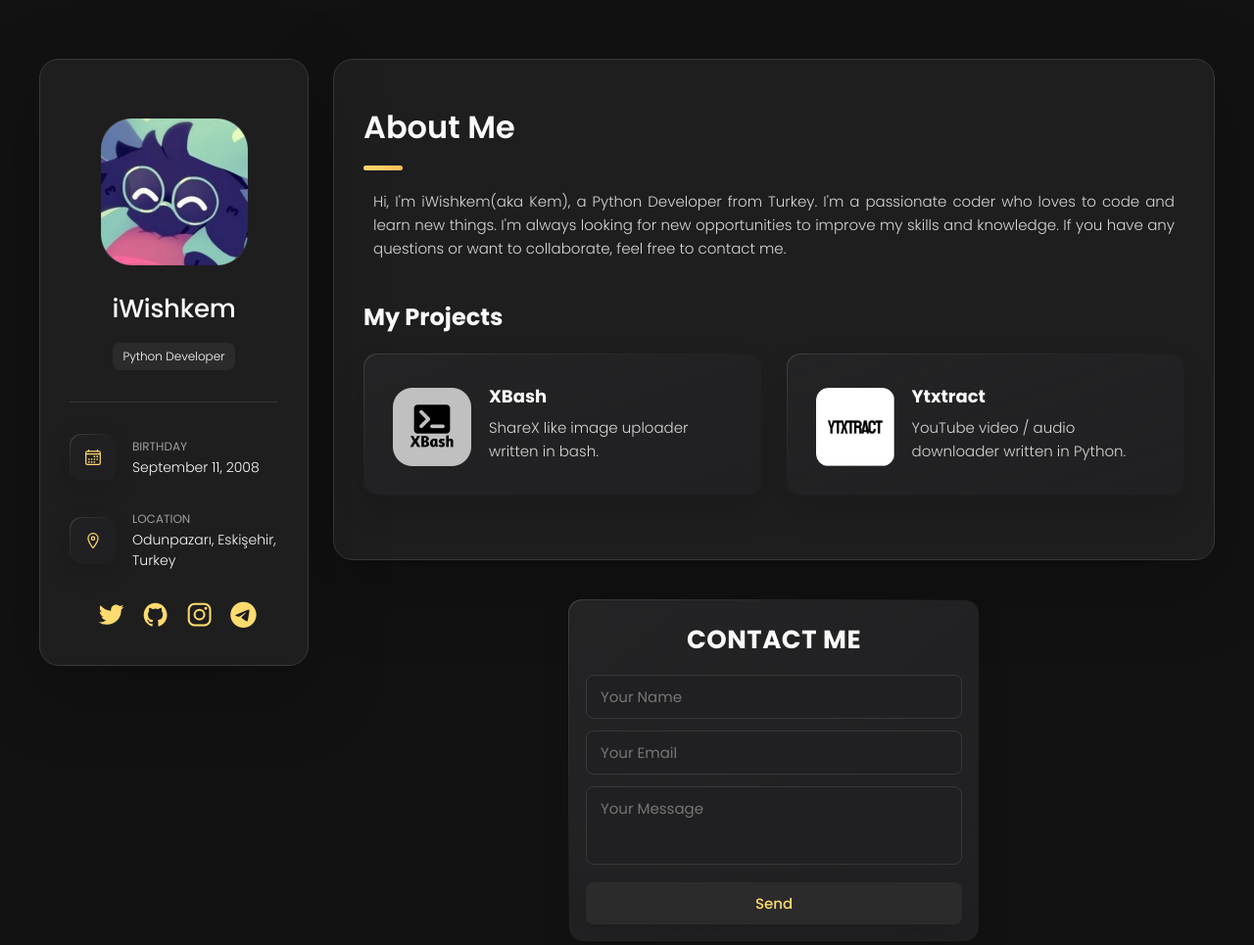
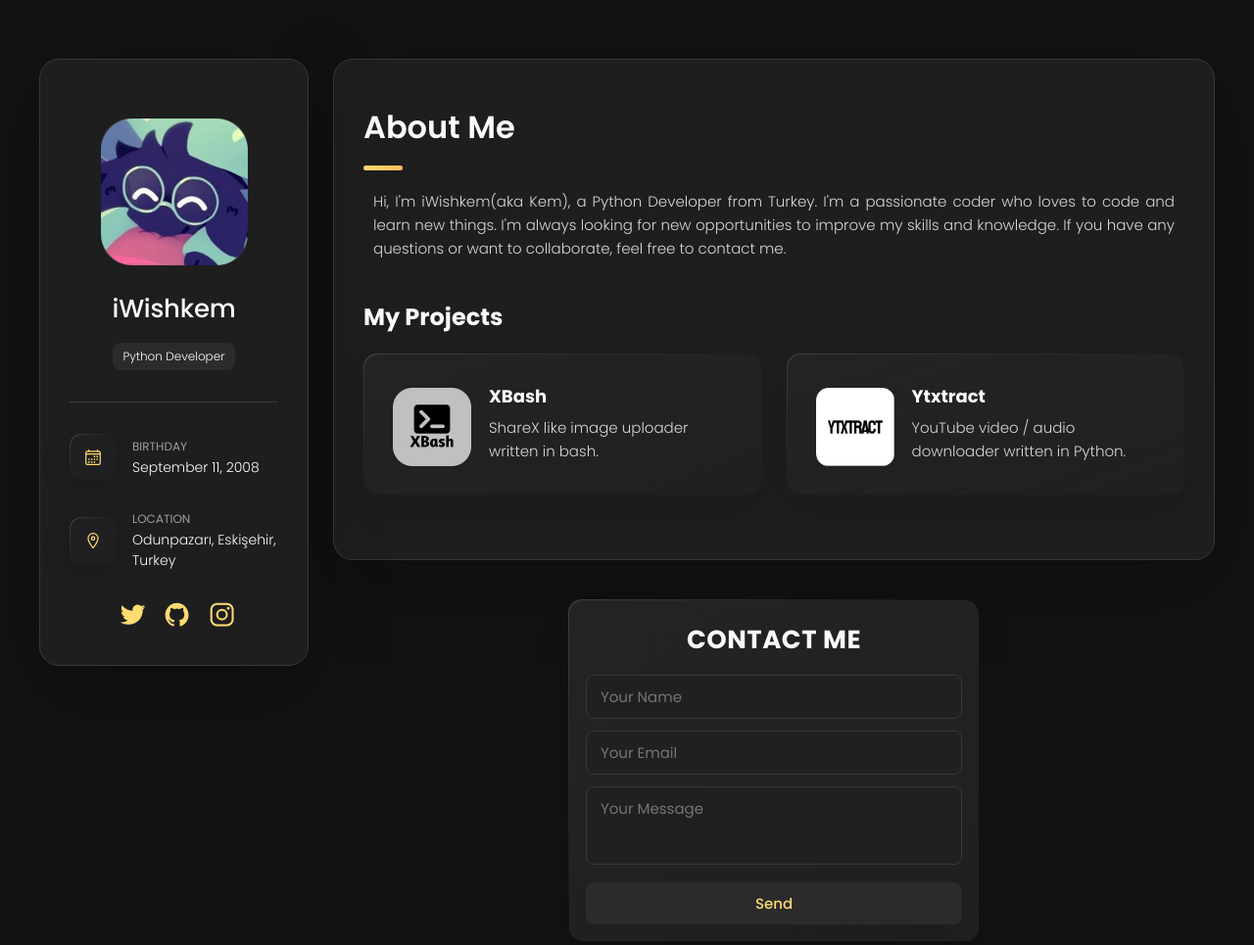
Before and after one commit to iwishkem/iwishkem.github.io, a plain HTML site: page index.html in a window 1280 px wide. Shown: the whole page at 98% size. Drawn offline with nearby package versions, Linux system fonts and the light colour scheme.

Commit message:
Update index.html

```diff
--- a/index.html
+++ b/index.html
@@ -62,11 +62,7 @@
                     <li class="social-item"><a href="https://x.com/iwishkem" class="social-link"><ion-icon name="logo-twitter"></ion-icon></a></li>
                     <li class="social-item"><a href="https://github.com/iwishkem" class="social-link"><ion-icon name="logo-github"></ion-icon></a></li>
                     <li class="social-item"><a href="https://www.instagram.com/iwishkem/" class="social-link"><ion-icon name="logo-instagram"></ion-icon></a></li>
-                    <li class="social-item">
-  <a href="https://t.me/selamkizlaricimsizlar" class="social-link" target="_blank">
-    <i class="fab fa-telegram-plane"></i>
-  </a>
-</li>
+                </li>
                 </ul>
             </div>
         </aside>
```
